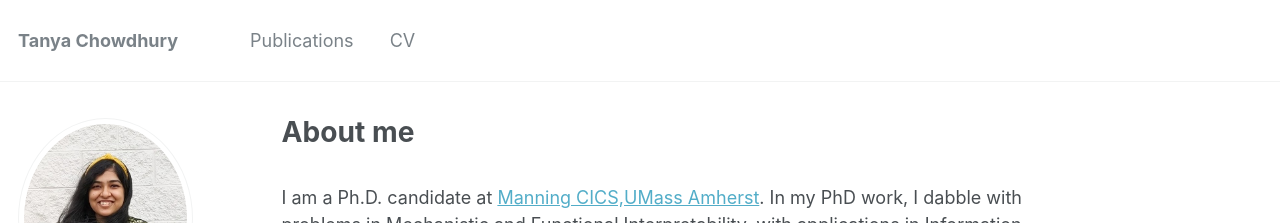
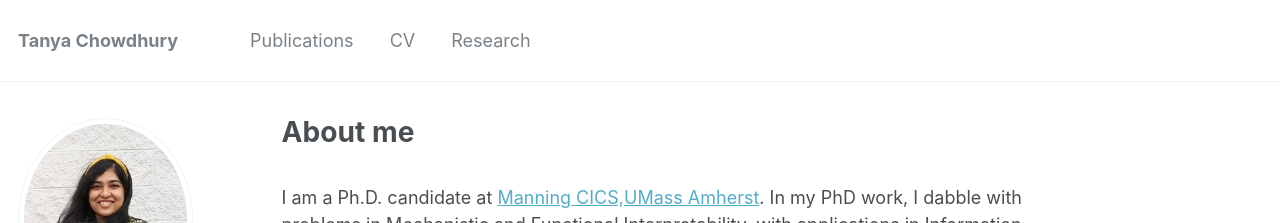
Before and after one commit to TaKneeAa/TaKneeAa.github.io, a Jekyll site: the page built from _pages/about.md, in a window 1280 px wide and 1146 px high. Shown: the top 223 px of the window. Built offline with Jekyll 4.4.1, drawn with Linux system fonts in a browser that asks for light colours.

Commit message:
Added research statement navigation

```diff
--- a/_data/navigation.yml
+++ b/_data/navigation.yml
@@ -5,3 +5,6 @@ main:
 
   - title: "CV"
     url: /cv/
+
+  - title: "Research"
+    url: /rstatement/
```
